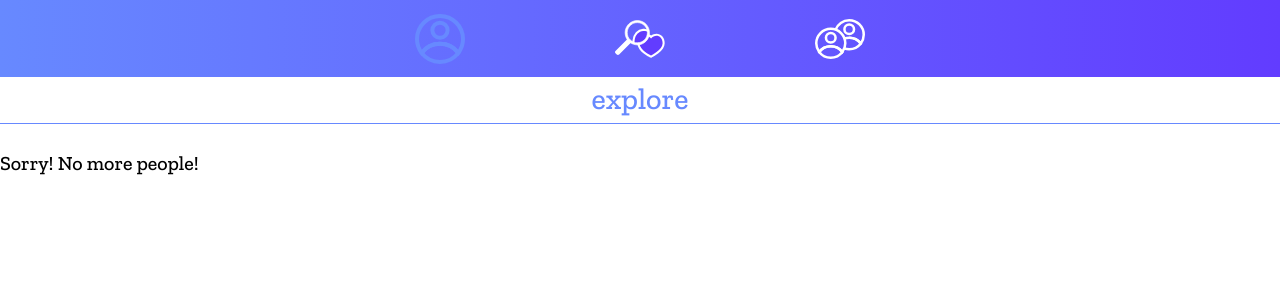
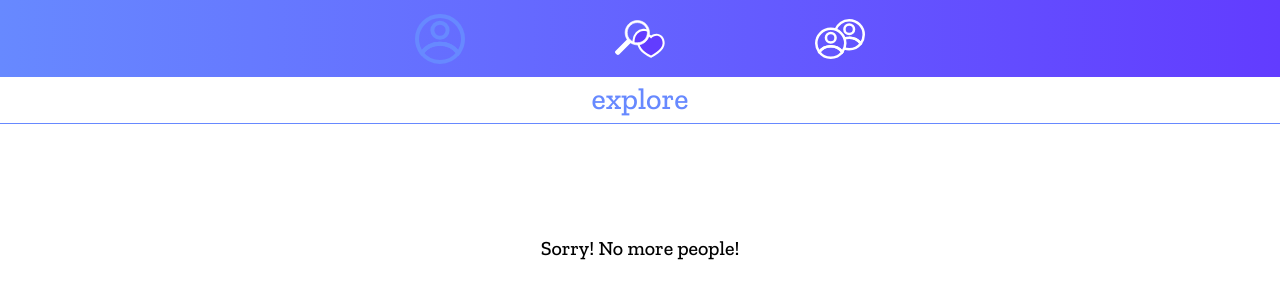
Before and after one commit to aberger3647/ghostbusters, a React (Create React App) app in the folder client/: page /explore in a window 1280 px wide. Shown: the top 300 px of the page. Built offline with nearby package versions, Linux system fonts and the light colour scheme; no server answers; sample sign-in values are in the browser's storage.

Commit message:
center no more people message

```diff
--- a/client/src/pages/Explore.js
+++ b/client/src/pages/Explore.js
@@ -110,8 +110,8 @@ const Explore = () => {
             <div className="contentContainer">
                 {!Auth.loggedIn() && <Navigate to="/login" />}
                 <Header title="explore" />
+                    <div className="exploreContainer">
                 {users.length ? (
-                    <div className="exploreContainer">
 
                         <div key={users[randomNumber]?._id} className="exploreBox">
                             <Link to={`/details/${users[randomNumber]?._id}`}>
@@ -162,9 +162,9 @@ const Explore = () => {
                                 />
                             </div>
                         </div>
+                        ) :
+                            (<h4>Sorry! No more people!</h4>)}
                     </div>
-                ) :
-                    (<h4>Sorry! No more people!</h4>)}
             </div>
         </>
     );
```
